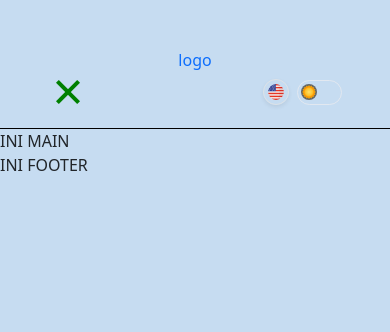
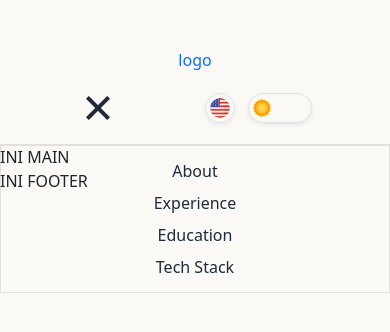
Before and after one commit to Joevian-Krislynd/joevian-krislynd.github.io, a website built with Vite: page src/index.html in a window 390 px wide. Both pictures are taken after a click on the button "Toggle menu". Built offline with nearby package versions, Linux system fonts and the light colour scheme.

Commit message:
rombak total navbar

```diff
--- a/src/html/header/navbar.html
+++ b/src/html/header/navbar.html
@@ -48,7 +48,7 @@
         <div class="setting-item">
           <label class="switch">
             <input type="checkbox" id="light-mode" />
-            <span class="slider"></span>
+            <span class="slider border shadow-sm"></span>
           </label>
         </div>
       </div>
--- a/src/js/main.js
+++ b/src/js/main.js
@@ -1,47 +1,16 @@
 import { initLang } from "./language/lang-manager";
-import { initTheme } from "./theme/theme-manager";
 import "bootstrap/dist/css/bootstrap.min.css";
 import "bootstrap";
 import "../scss/style.scss";
 import { Navbar } from "./ux/navbar";
 
-async function loadIncludes() {
-  const includes = document.getElementsByTagName("include");
-  const promises = [];
-
-  for (let include of includes) {
-    const file = include.getAttribute("src");
-    promises.push(
-      fetch(file)
-        .then((response) => {
-          if (!response.ok) {
-            throw new Error(`HTTP error! status: ${response.status}`);
-          }
-          return response.text();
-        })
-        .then((text) => {
-          include.insertAdjacentHTML("afterend", text);
-          include.remove();
-        })
-        .catch((error) => {
-          console.error(`Error loading component ${file}:`, error);
-        })
-    );
-  }
-
-  return Promise.all(promises);
-}
-
 const domReadyHandler = () => {
   new Navbar();
   initLang();
-  // initTheme();
 };
 
-loadIncludes().then(() => {
-  if (document.readyState === "loading") {
-    document.addEventListener("DOMContentLoaded", domReadyHandler);
-  } else {
-    domReadyHandler();
-  }
-});
+if (document.readyState === "loading") {
+  document.addEventListener("DOMContentLoaded", domReadyHandler);
+} else {
+  domReadyHandler();
+}
--- a/src/js/theme/theme-manager.js
+++ /dev/null
@@ -1,22 +0,0 @@
-import moonIcon from './../../assets/icon/moon.png';
-import sunIcon from './../../assets/icon/sun.png';
-
-export function updateThemeIcon() {
-    const themeToggle = document.getElementById("theme-toggle");
-    if (!themeToggle) return;
-    const theme = document.documentElement.dataset.theme || "light";
-    themeToggle.src = theme === "dark" ? moonIcon : sunIcon;
-}
-
-export function initTheme() {
-    const themeToggle = document.getElementById("theme-toggle");
-    if (themeToggle != undefined && themeToggle != null) themeToggle.addEventListener("click", toggleTheme);
-    updateThemeIcon();
-
-    function toggleTheme() {
-        const currentTheme = document.documentElement.dataset.theme || "light";
-        const newTheme = currentTheme === "light" ? "dark" : "light";
-        document.documentElement.dataset.theme = newTheme;
-        updateThemeIcon();
-    }
-}
--- a/src/js/ux/navbar.js
+++ b/src/js/ux/navbar.js
@@ -19,8 +19,6 @@ export class Navbar {
       item.addEventListener("click", () => this.toggleNav());
     });
     this.darkMode.addEventListener("change", () => {
-      // let dm = this.darkMode.checked || false;
-      // console.log("Mode: " + dm);
       const currentTheme = document.documentElement.dataset.theme || "light";
       const newTheme = currentTheme === "light" ? "dark" : "light";
       document.documentElement.dataset.theme = newTheme;
@@ -28,8 +26,10 @@ export class Navbar {
   }
 
   toggleNav() {
-    console.log("klik");
     this.isNavbarExpanded = !this.isNavbarExpanded;
     this.navToggle.setAttribute("aria-expanded", this.isNavbarExpanded);
+    if (window.innerWidth < 768) {
+      this.navMenu.classList.toggle("active", this.isNavbarExpanded);
+    }
   }
 }
--- a/src/scss/header/navbar.scss
+++ b/src/scss/header/navbar.scss
@@ -1,15 +1,17 @@
 header {
   width: 100%;
-  border-bottom: 1px solid black;
+  border-bottom: 1px solid var(--border-color);
+  position: relative;
+  text-align: center;
 }
 
 .navbar-container {
   align-items: center;
   display: flex;
   flex-direction: column;
-  // justify-content: space-between;
-  padding: 3em;
-  padding-bottom: 1em;
+  padding-top: 3rem;
+  padding-inline: clamp(3rem, 20vw, 6rem);
+  padding-bottom: 1rem;
 }
 
 #logo {
@@ -18,21 +20,17 @@ header {
 
 .navbar-after-logo {
   width: 100%;
+  //position: relative;
+  justify-content: center;
+  align-items: center;
 }
 
 .navbar-mobile-toolbar {
-  width: 100%;
   align-items: center;
   display: flex;
   justify-content: space-between;
+  padding-top: 1rem;
 }
-
-// #navbar-menu {
-//   display: flex;
-//   padding: 2.5rem 0;
-//   top: var(--navbar-height);
-//   visibility: hidden;
-// }
 
 #navbar-menu {
   display: none;
@@ -40,20 +38,28 @@ header {
 
 #navbar-menu.active {
   display: block;
+  position: absolute;
+  border: 1px solid var(--border-color);
+  top: calc(100% + 1px);
+  left: 0;
+  width: 100%;
+  .navlinks {
+    display: flex;
+    flex-direction: column;
+    gap: 0.5rem;
+    padding: 0.8rem 0.5rem;
+    margin: 0;
+  }
 }
 
 .navlinks {
-  margin: 0;
-  padding: 0;
   list-style: none;
   align-items: center;
-  display: flex;
-  height: 100%;
 }
 
 .navbar-icon {
-  width: 26px;
-  height: 26px;
+  width: 30px;
+  height: 30px;
   margin-left: 0.5em;
   margin-right: 0.5em;
   cursor: pointer;
@@ -67,6 +73,7 @@ header {
 #nav-icon-container {
   display: flex;
   align-items: center;
+  gap: 0.3rem;
 }
 
 .icon-bar {
@@ -74,7 +81,7 @@ header {
   width: 25px;
   height: 4px;
   margin: 2px;
-  background-color: var(--navbar-text-color);
+  background-color: var(--hamburger-menu-color);
   transition: transform 0.2s ease-in;
 }
 
@@ -88,10 +95,6 @@ header {
   align-items: center;
   justify-content: center;
   flex-direction: column;
-}
-
-#hamburger-menu:is(:focus, :hover) .icon-bar {
-  background-color: var(--navbar-hover-bgcolor);
 }
 
 #hamburger-menu[aria-expanded="true"] .icon-bar:is(:first-child, :last-child) {
@@ -112,11 +115,6 @@ header {
   transform: rotate(-45deg);
 }
 
-#hamburger-menu[aria-expanded="true"] + #navbar-menu {
-  display: block;
-  visibility: visible;
-}
-
 .setting-item {
   display: flex;
   align-items: center;
@@ -127,12 +125,12 @@ header {
 .switch {
   position: relative;
   display: inline-block;
-  width: 2.8rem;
-  height: 25px;
+  width: 4rem;
+  height: 30px;
 }
 
 .switch input {
-  opacity: 0;
+  opacity: 0.5;
   width: 0;
   height: 0;
 }
@@ -142,7 +140,6 @@ header {
   inset: 0;
   background-color: var(--bg-color);
   border: 1px solid;
-  border-color: var(--border-color);
   border-radius: 999px;
   cursor: pointer;
   transition: 0.25s;
@@ -151,11 +148,11 @@ header {
 .slider::before {
   content: "";
   position: absolute;
-  width: 16px;
-  height: 16px;
-  left: 3px;
+  width: 22px;
+  height: 22px;
+  left: 1.5px;
   top: 3px;
-  background: #666;
+  background-color: var(--bg-color);
   background-image: url(../../assets/icon/sun.png);
   background-size: contain;
   background-repeat: no-repeat;
@@ -165,8 +162,8 @@ header {
 }
 
 .switch input:checked + .slider::before {
-  transform: translateX(calc(2.8rem - 16px - 8px));
-  background: white;
+  transform: translateX(calc(4rem - 22px - 8px));
+  background: #666;
   background-image: url(../../assets/icon/moon.png);
   background-size: contain;
   background-repeat: no-repeat;
@@ -179,6 +176,7 @@ header {
     flex-direction: column;
     align-items: center;
     gap: 2rem;
+    padding: 3rem;
     padding-bottom: 2rem;
   }
 
@@ -187,6 +185,10 @@ header {
     align-items: center;
     justify-content: center;
     gap: 5rem;
+  }
+
+  .navbar-mobile-toolbar {
+    padding-top: 0;
   }
 
   #navbar-menu {
@@ -200,5 +202,7 @@ header {
   .navlinks {
     display: flex;
     gap: 1rem;
+    margin: 0;
+    padding: 0;
   }
 }
--- a/src/scss/variables.scss
+++ b/src/scss/variables.scss
@@ -1,10 +1,10 @@
 html[data-theme="light"] {
-  --bg-color: #c6dcf1;
+  --bg-color: #faf9f6;
   --text-color: #1e293b;
   --text-secondary: #64748b;
   --primary-color: #2563eb;
-  --border-color: #e2e8f0;
-  --navbar-hover-bgcolor: green;
+  --border-color: rgb(0 0 0 / 10%);
+  --hamburger-menu-color: #1e293b;
 }
 
 html[data-theme="dark"] {
@@ -12,6 +12,6 @@ html[data-theme="dark"] {
   --text-color: #f8fafc;
   --text-secondary: #cbd5e1;
   --primary-color: #3b82f6;
-  --border-color: #334155;
-  --navbar-hover-bgcolor: red;
+  --border-color: rgb(255 255 255 / 15%);
+  --hamburger-menu-color: #cbd5e1;
 }
```
